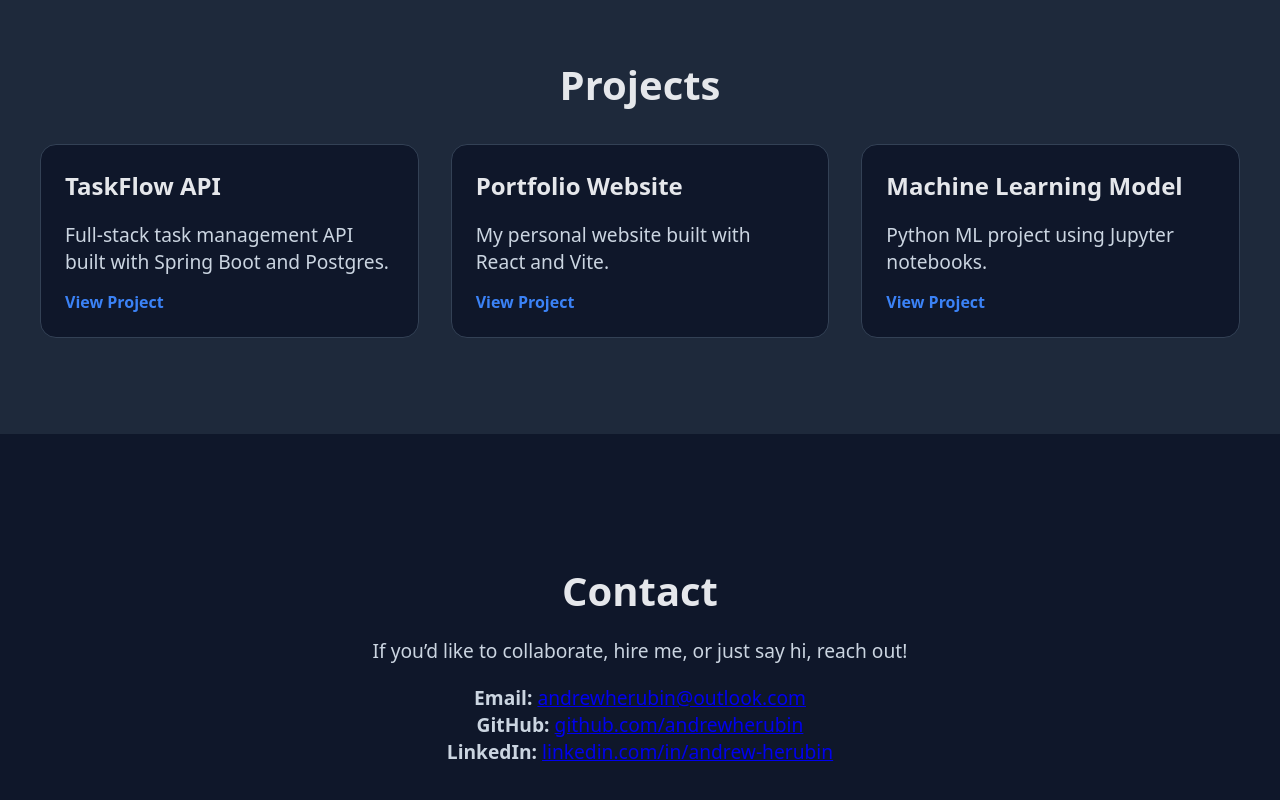
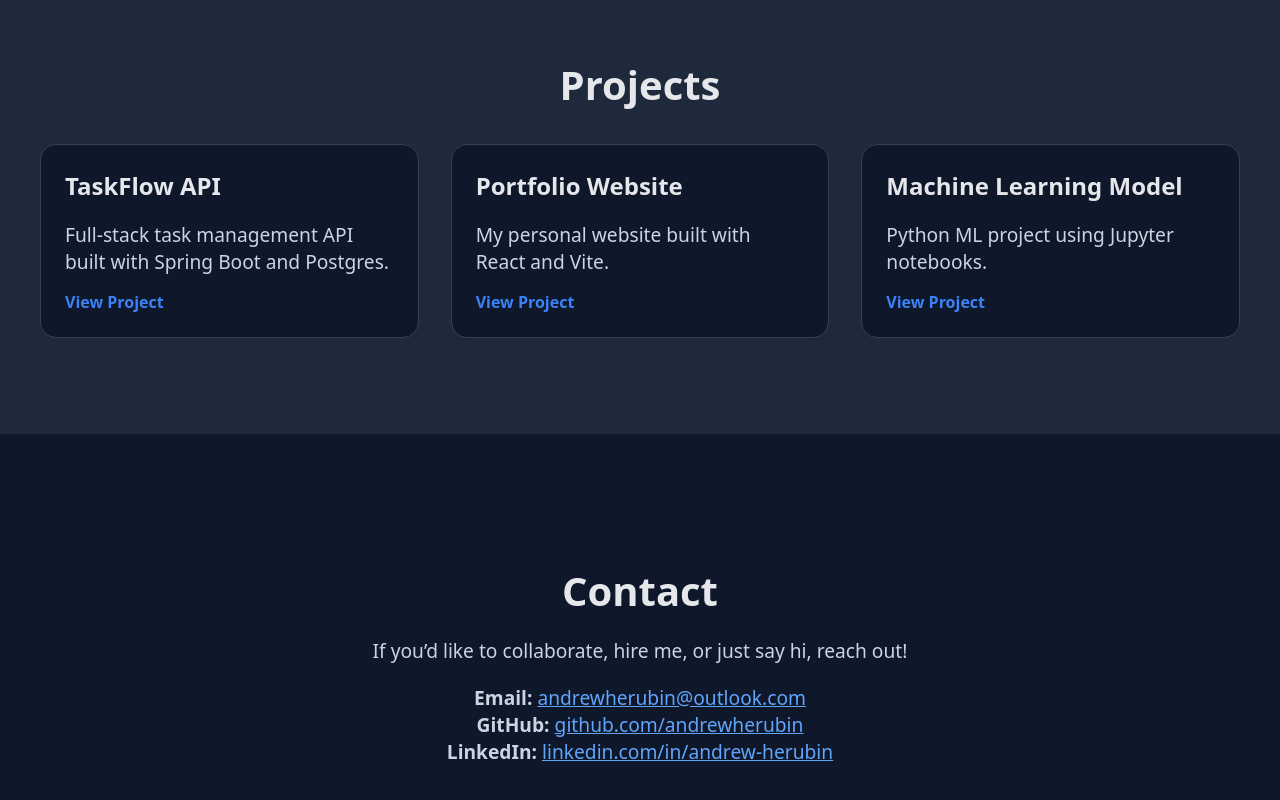
Before and after one commit to andrewherubin/andrewherubin.github.io, a React (Vite) app: page / in a window 1280 px wide. Shown: the part 1493-2293 px from the top of the page. Built offline with nearby package versions, Linux system fonts and the light colour scheme.

Commit message:
Fix text color

```diff
--- a/src/App.css
+++ b/src/App.css
@@ -231,3 +231,13 @@ main {
   margin-bottom: 0.5rem;
   font-size: 1.15rem;
 }
+
+#contact a {
+  color: #60a5fa;         /* lighter blue that's easier on dark background */
+  text-decoration: underline; /* subtle underline to indicate link */
+  transition: color 0.2s;
+}
+
+#contact a:hover {
+  color: #3b82f6;         /* brighter on hover for interactivity */
+}
```
